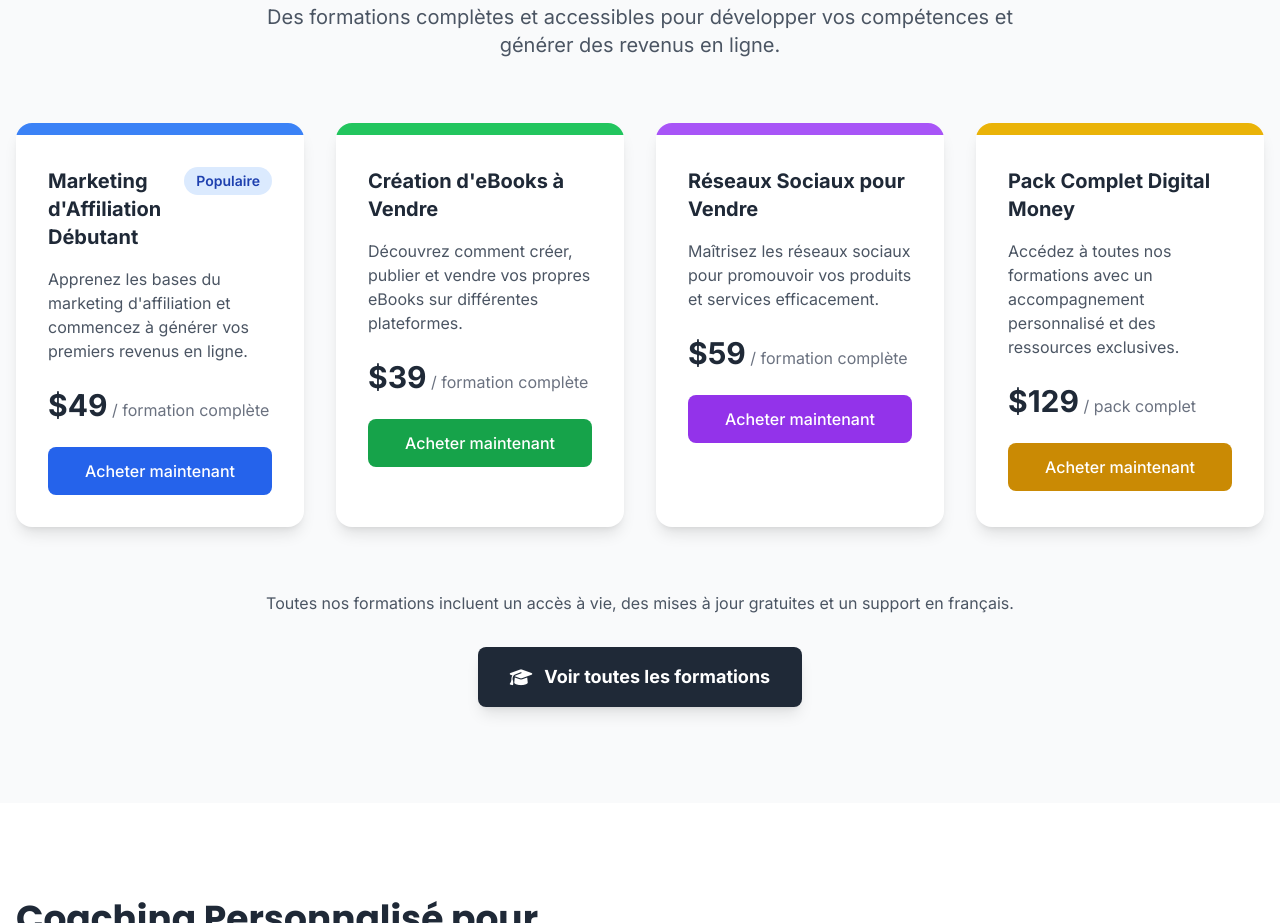
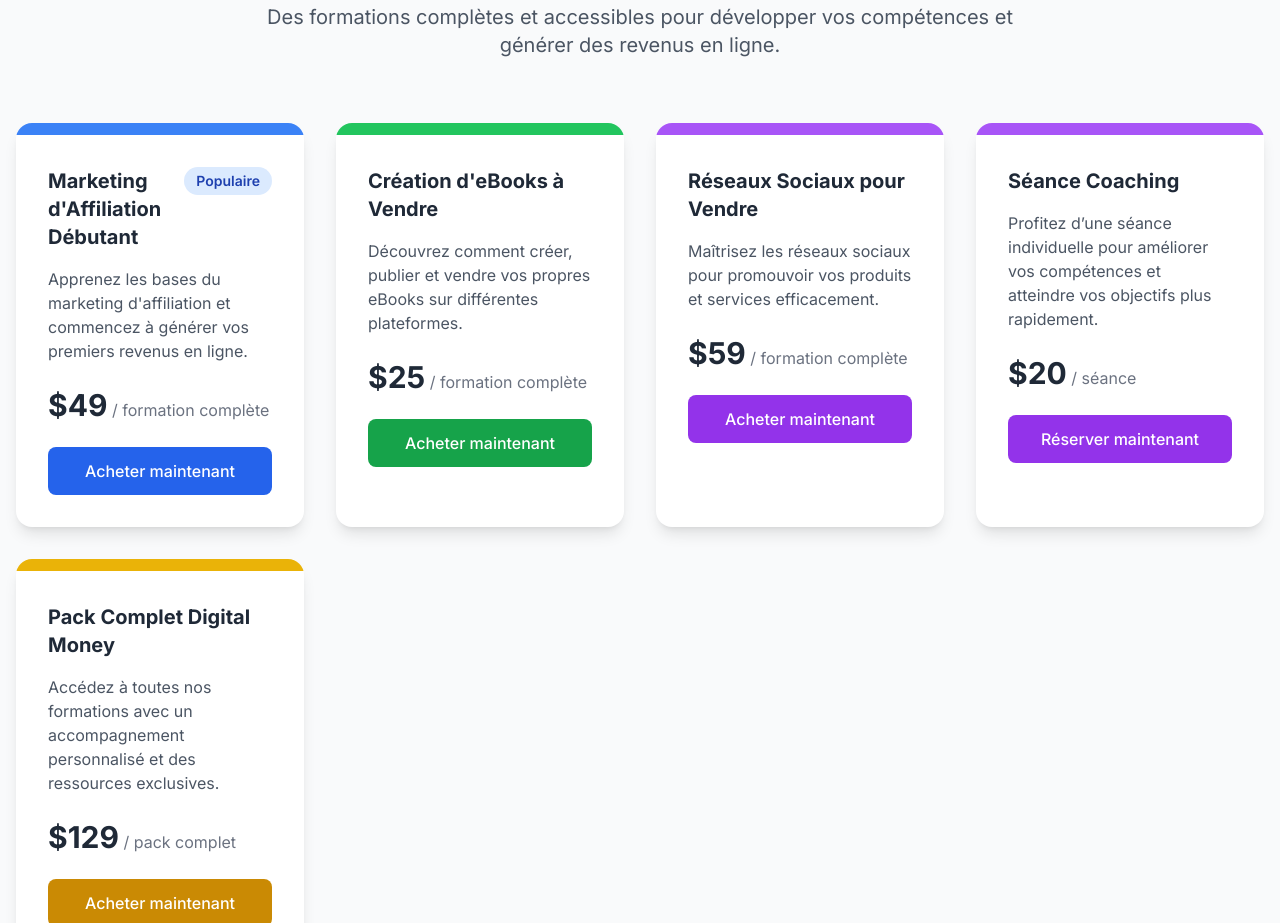
Before and after one commit to leo50978/digitalmoney, a plain HTML site: page index.html in a window 1280 px wide. Shown: the part 1639-2562 px from the top of the page. Drawn offline with nearby package versions, Linux system fonts and the light colour scheme.

Commit message:
Add files via upload

```diff
--- a/index.html
+++ b/index.html
@@ -360,7 +360,7 @@
                             <h3 class="text-xl font-bold text-gray-800 mb-4">Création d'eBooks à Vendre</h3>
                             <p class="text-gray-600 mb-6">Découvrez comment créer, publier et vendre vos propres eBooks sur différentes plateformes.</p>
                             <div class="mb-6">
-                                <span class="text-3xl font-bold text-gray-800">$39</span>
+                                <span class="text-3xl font-bold text-gray-800">$25</span>
                                 <span class="text-gray-500">/ formation complète</span>
                             </div>
                             <a href="#contact" class="block w-full bg-green-600 hover:bg-green-700 text-white text-center py-3 rounded-lg font-medium transition duration-300">
@@ -384,6 +384,20 @@
                             </a>
                         </div>
                     </div>
+                    <div class="bg-white rounded-2xl overflow-hidden shadow-lg card-hover">
+    <div class="bg-purple-500 h-3"></div>
+    <div class="p-8">
+        <h3 class="text-xl font-bold text-gray-800 mb-4">Séance Coaching</h3>
+        <p class="text-gray-600 mb-6">Profitez d’une séance individuelle pour améliorer vos compétences et atteindre vos objectifs plus rapidement.</p>
+        <div class="mb-6">
+            <span class="text-3xl font-bold text-gray-800">$20</span>
+            <span class="text-gray-500">/ séance</span>
+        </div>
+        <a href="#contact" class="block w-full bg-purple-600 hover:bg-purple-700 text-white text-center py-3 rounded-lg font-medium transition duration-300">
+            Réserver maintenant
+        </a>
+    </div>
+</div>
 
                     <!-- Formation 4 -->
                     <div class="bg-white rounded-2xl overflow-hidden shadow-lg card-hover">
```
